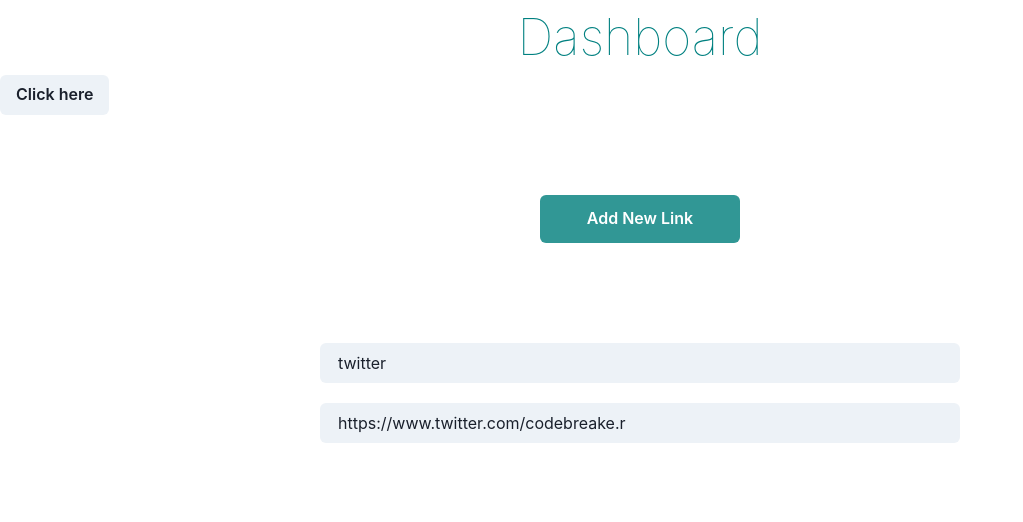
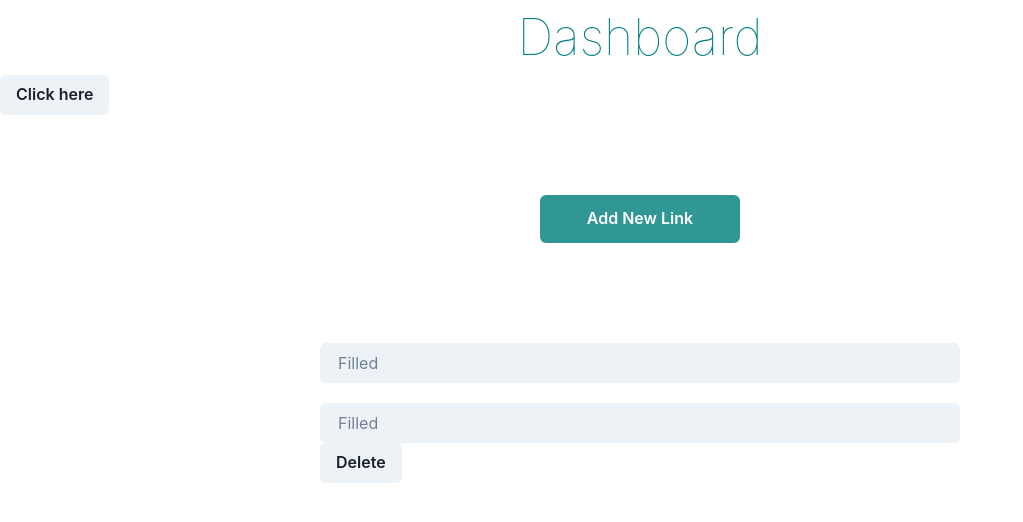
Before and after one commit to devtofunmi/linksApp, a React (Vite) app: page /dashboard in a window 1280 px wide. Shown: the top 522 px of the page, without its empty margins (0-1023 px from the left). Built offline with nearby package versions, Linux system fonts and the light colour scheme.

Commit message:
adding the button and value to the input and import from chakra

```diff
--- a/src/components/LinkDisplay.jsx
+++ b/src/components/LinkDisplay.jsx
@@ -1,7 +1,7 @@
-import { Box, Flex, Input } from "@chakra-ui/react";
+import { Box, Button, Flex, Input } from "@chakra-ui/react";
 import React from "react";
 
-const LinkDisplay = () => {
+const LinkDisplay = ({ lid, link, linkTitle, deleteItem }) => {
   return (
     <>
       <Flex>
@@ -10,16 +10,17 @@ const LinkDisplay = () => {
             my={5}
             variant="filled"
             placeholder="Filled"
-            value={"twitter"}
+            value={linkTitle}
             readOnly={true}
           />
 
           <Input
             variant="filled"
             placeholder="Filled"
-            value={"https://www.twitter.com/codebreake.r"}
+            value={link}
             readOnly={true}
           />
+          <Button onClick={() => deleteItem(lid)}>Delete</Button>
         </Box>
       </Flex>
     </>
```
